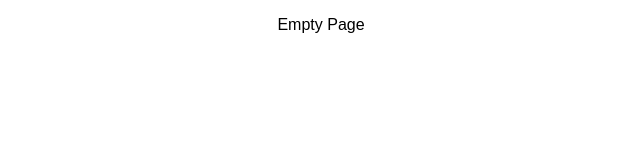
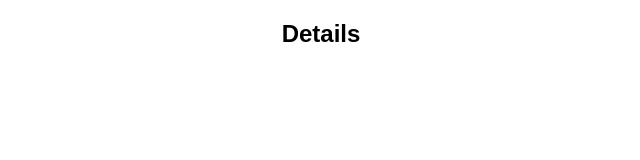
Before and after one commit to myronschippers/live-solve-movie-sagas, a React (Create React App) app: page /#/details/1 in a window 1280 px wide. Shown: the top 160 px of the page, without its empty margins (319-959 px from the left). Built offline with nearby package versions, Linux system fonts and the light colour scheme.

Commit message:
creating placeholder page route on FE for Details view

```diff
--- a/src/components/App/App.js
+++ b/src/components/App/App.js
@@ -1,12 +1,20 @@
 import React, { Component } from 'react';
+import { HashRouter as Router, Route } from 'react-router-dom';
 import './App.css';
+
+// PAGE COMPONENTS
+import DetailsPage from '../pages/DetailsPage/DetailsPage';
 
 class App extends Component {
   // Renders the entire app on the DOM
   render() {
     return (
       <div className="App">
-        <p>Empty Page</p>
+        <Router>
+          {/* <Route exact path="/" component={DetailsPage} /> */}
+          <Route path="/details" component={DetailsPage} />
+          {/* <Route path="/edit" component={DetailsPage} /> */}
+        </Router>
       </div>
     );
   }
--- /dev/null
+++ b/src/components/pages/DetailsPage/DetailsPage.js
@@ -0,0 +1,13 @@
+import React, { Component } from 'react';
+
+class DetailsPage extends Component {
+  render() {
+    return (
+      <div>
+        <h2>Details</h2>
+      </div>
+    );
+  }
+}
+
+export default DetailsPage;
```
